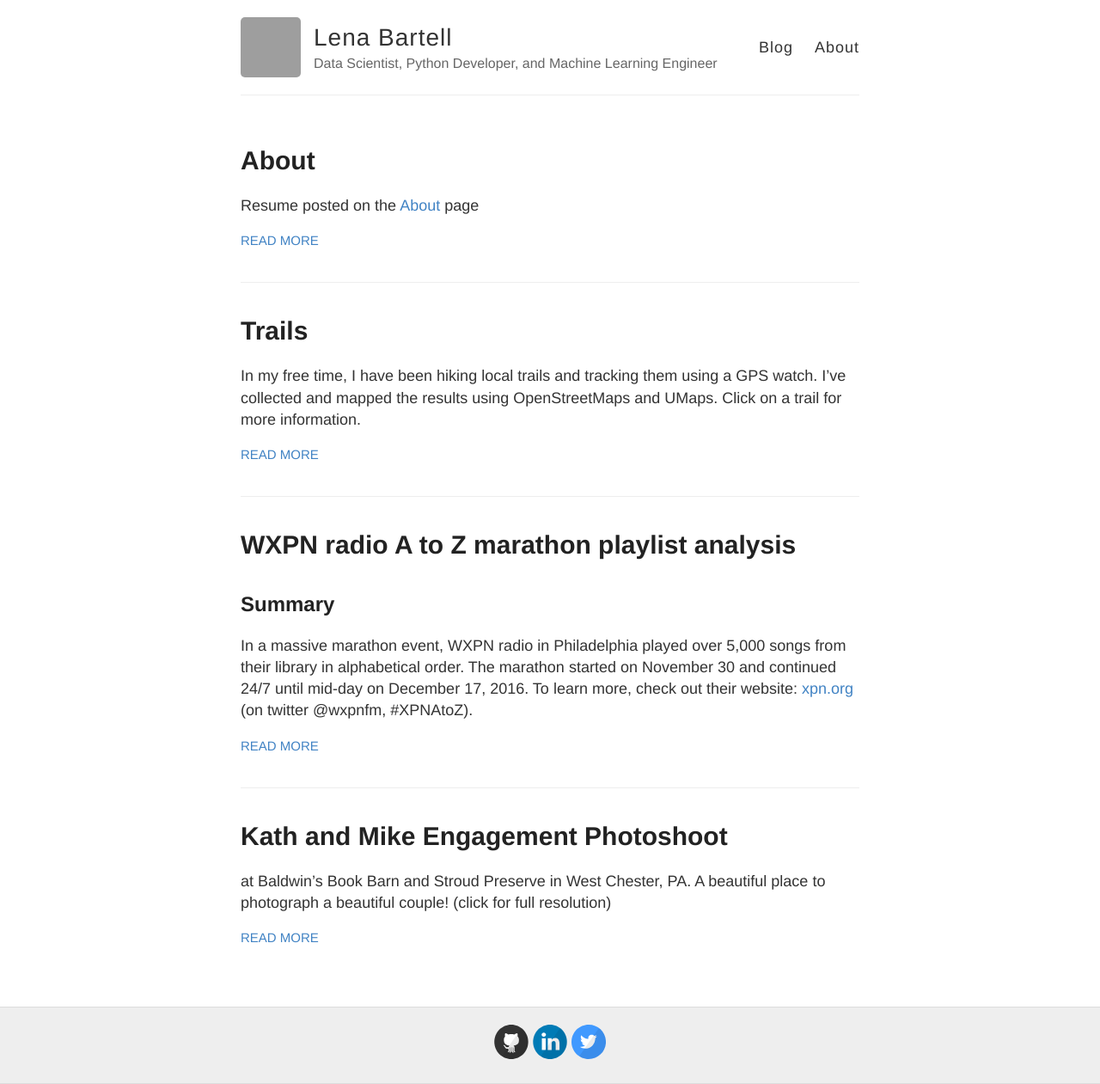
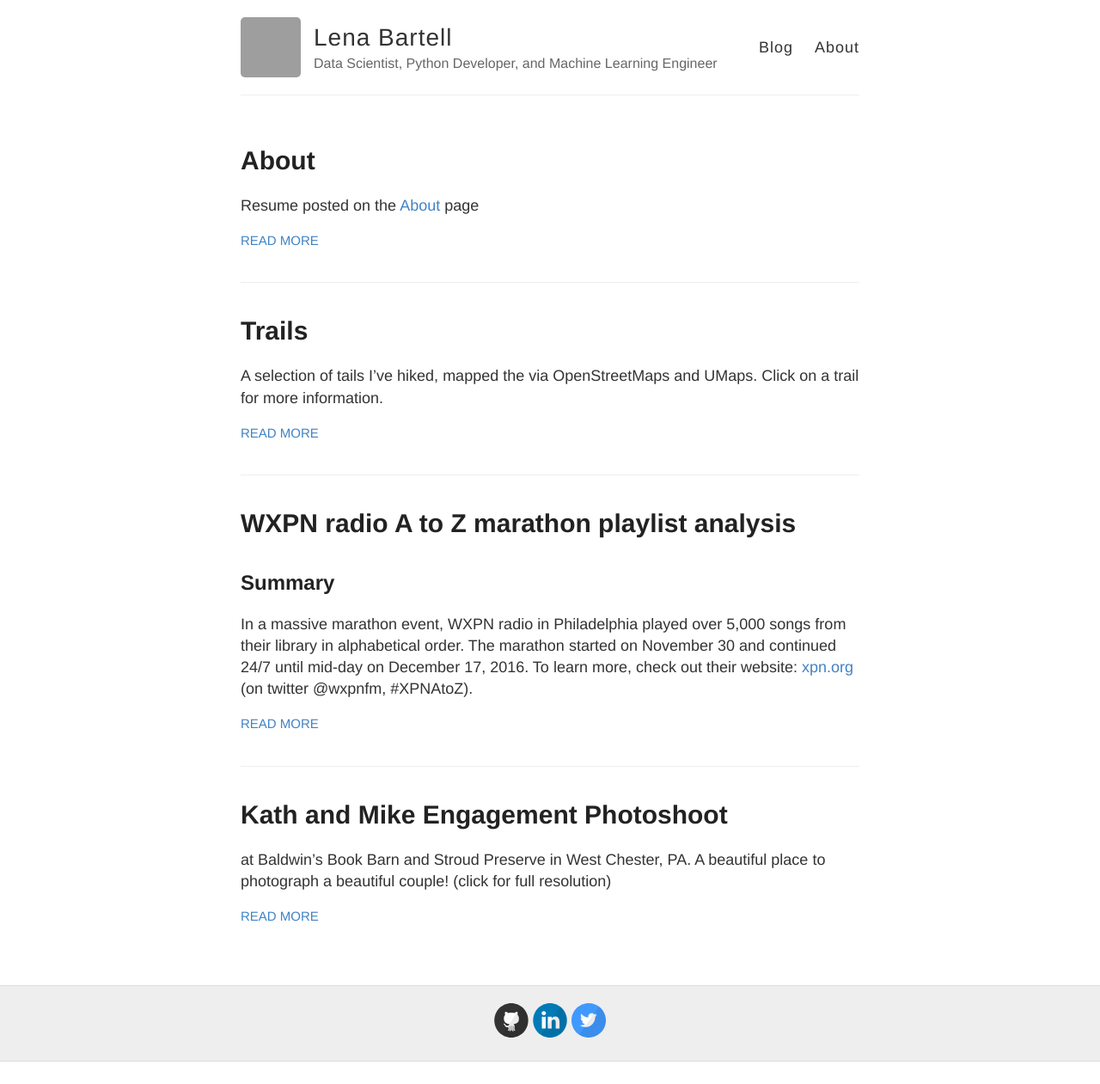
Before and after one commit to lenabradley/lenabradley.github.io, a Jekyll site: the page built from index.html, in a window 1280 px wide. Shown: the whole page at 86% size. Built offline with Jekyll 4.4.1, drawn with Linux system fonts in a browser that asks for light colours; after the commit the page ends 1235 px from its top, so only the background shows below that; grey boxes are pictures that could not be loaded.

Commit message:
update trails

```diff
--- a/_posts/2020-01-01-Trails.md
+++ b/_posts/2020-01-01-Trails.md
@@ -3,8 +3,7 @@ layout: post
 title: Trails
 ---
 
-In my free time, I have been hiking local trails and tracking them using a GPS watch. I've collected and mapped the
-results using OpenStreetMaps and UMaps. Click on a trail for more information.
+A selection of tails I've hiked, mapped the via OpenStreetMaps and UMaps. Click on a trail for more information.
 
 
 <iframe width="100%" height="500px" frameBorder="0" src="https://umap.openstreetmap.fr/en/map/trails_120014?scaleControl=false&miniMap=false&scrollWheelZoom=false&zoomControl=true&allowEdit=false&moreControl=true&searchControl=null&tilelayersControl=null&embedControl=null&datalayersControl=expanded&onLoadPanel=undefined&captionBar=false">
```
